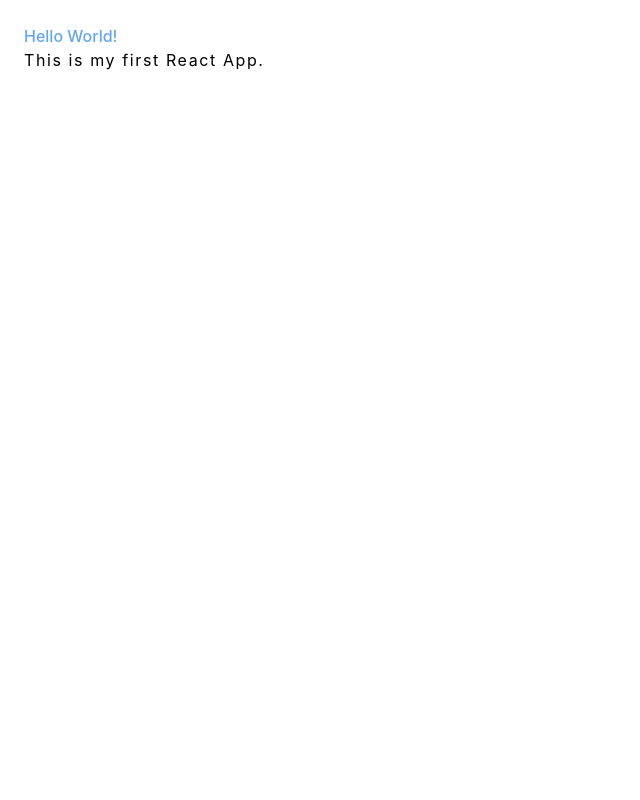
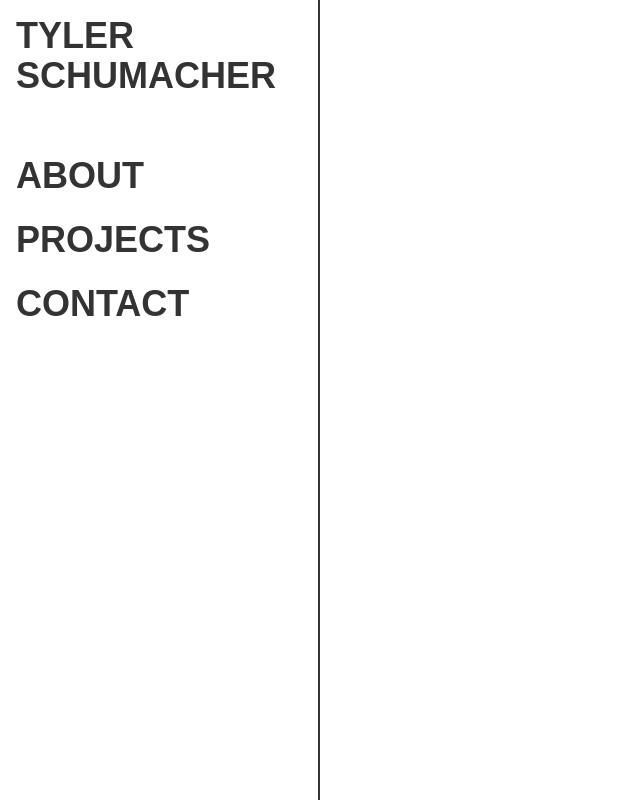
Before and after one commit to traweezy/portfolio-web, a React (Create React App) app: page / in a window 1280 px wide. Shown: the whole page, without its empty margins (0-640 px from the left). Built offline with nearby package versions, Linux system fonts and the light colour scheme.

Commit message:
✨ <feat> Create navigaiton component with mock links

```diff
--- a/package.json
+++ b/package.json
@@ -50,8 +50,10 @@
     "eslint-config-prettier": "^8.3.0",
     "eslint-plugin-jest": "^24.3.6",
     "eslint-plugin-prettier": "^3.4.0",
+    "eslint-plugin-tailwind": "^0.2.1",
     "postcss": "^7.0.36",
     "prettier": "^2.3.1",
+    "tailwind-pseudo-elements": "^0.4.0",
     "tailwindcss": "npm:@tailwindcss/postcss7-compat@^2.2.2"
   }
 }
--- a/public/index.html
+++ b/public/index.html
@@ -1,5 +1,5 @@
 <!DOCTYPE html>
-<html lang="en">
+<html lang="en" class="h-full">
   <head>
     <meta charset="utf-8" />
     <link rel="icon" href="%PUBLIC_URL%/favicon.ico" />
@@ -26,9 +26,9 @@
     -->
     <title>React App</title>
   </head>
-  <body>
+  <body class="h-full">
     <noscript>You need to enable JavaScript to run this app.</noscript>
-    <div id="root"></div>
+    <div id="root" class="h-full"></div>
     <!--
       This HTML file is a template.
       If you open it directly in the browser, you will see an empty page.
--- a/src/App.tsx
+++ b/src/App.tsx
@@ -1,9 +1,13 @@
 import React from 'react';
 
+import Navigation from './components/navigaiton';
+
 const App = (): JSX.Element => (
-  <div className="p-6 items-center justify-center">
-    <h1 className="text-blue-400 font-medium">Hello World!</h1>
-    <p className="tracking-widest">This is my first React App.</p>
+  <div className="h-full grid grid-cols-12 grid-flow-col font-titillium">
+    <div className="border-r-2 border-black col-span-3">
+      <Navigation />
+    </div>
+    <div className=" col-span-9" />
   </div>
 );
 
--- /dev/null
+++ b/src/components/navigaiton/components/nav-item.tsx
@@ -0,0 +1,13 @@
+import React from 'react';
+
+interface NavItemProps {
+  name: string;
+}
+
+const NavItem = ({ name }: NavItemProps): JSX.Element => (
+  <div className="relative inline-block my-3 text-4xl font-extrabold text-black uppercase cursor-pointer underline-animate transition duration-500 ease-in-out">
+    {name}
+  </div>
+);
+
+export default NavItem;
--- /dev/null
+++ b/src/components/navigaiton/index.tsx
@@ -0,0 +1,27 @@
+import React from 'react';
+import NavItem from './components/nav-item';
+
+const links = ['about', 'projects', 'contact'];
+
+const Navigation = (): JSX.Element => (
+  <div className="h-full p-4">
+    <div className="mb-12">
+      <div className="inline-block text-4xl font-extrabold text-black uppercase">
+        tyler
+        <br />
+        schumacher
+      </div>
+    </div>
+    <div>
+      {links.map(link => (
+        <>
+          <NavItem key={link} name={link} />
+          <br />
+        </>
+      ))}
+    </div>
+    <div />
+  </div>
+);
+
+export default Navigation;
--- a/src/index.css
+++ b/src/index.css
@@ -2,11 +2,22 @@
 @tailwind components;
 @tailwind utilities;
 
-body {
-  margin: 0;
-  font-family: -apple-system, BlinkMacSystemFont, 'Segoe UI', 'Roboto', 'Oxygen',
-    'Ubuntu', 'Cantarell', 'Fira Sans', 'Droid Sans', 'Helvetica Neue',
-    sans-serif;
-  -webkit-font-smoothing: antialiased;
-  -moz-osx-font-smoothing: grayscale;
+@layer utilities {
+  .underline-animate:before {
+    content: '';
+    position: absolute;
+    width: 100%;
+    height: 2px;
+    bottom: 0;
+    left: 0;
+    background-color: #ff9b21;
+    visibility: hidden;
+    transform: scaleX(0);
+    transition: all 0.3s ease-in-out;
+  }
+
+  .underline-animate:hover:before {
+    visibility: visible;
+    transform: scaleX(1);
+  }
 }
--- a/src/reportWebVitals.ts
+++ b/src/reportWebVitals.ts
@@ -1,6 +1,6 @@
 import { ReportHandler } from 'web-vitals';
 
-const reportWebVitals = (onPerfEntry?: ReportHandler) => {
+const reportWebVitals = (onPerfEntry?: ReportHandler): void => {
   if (onPerfEntry && onPerfEntry instanceof Function) {
     import('web-vitals').then(({ getCLS, getFID, getFCP, getLCP, getTTFB }) => {
       getCLS(onPerfEntry);
--- a/tailwind.config.js
+++ b/tailwind.config.js
@@ -1,8 +1,17 @@
 module.exports = {
-  purge: ["./src/**/*.{js,jsx,ts,tsx}", "./public/index.html"],
+  purge: ['./src/**/*.{js,jsx,ts,tsx}', './public/index.html'],
   darkMode: false, // or 'media' or 'class'
   theme: {
     extend: {},
+  },
+  theme: {
+    colors: {
+      black: '#333',
+      tangerine: '#FF9B21',
+    },
+    fontFamily: {
+      titillium: ['Titillium Web', 'sans-serif'],
+    },
   },
   variants: {
     extend: {},
```
Also changed, not shown: 2 other files (tests, documents, lock files or other folders).
